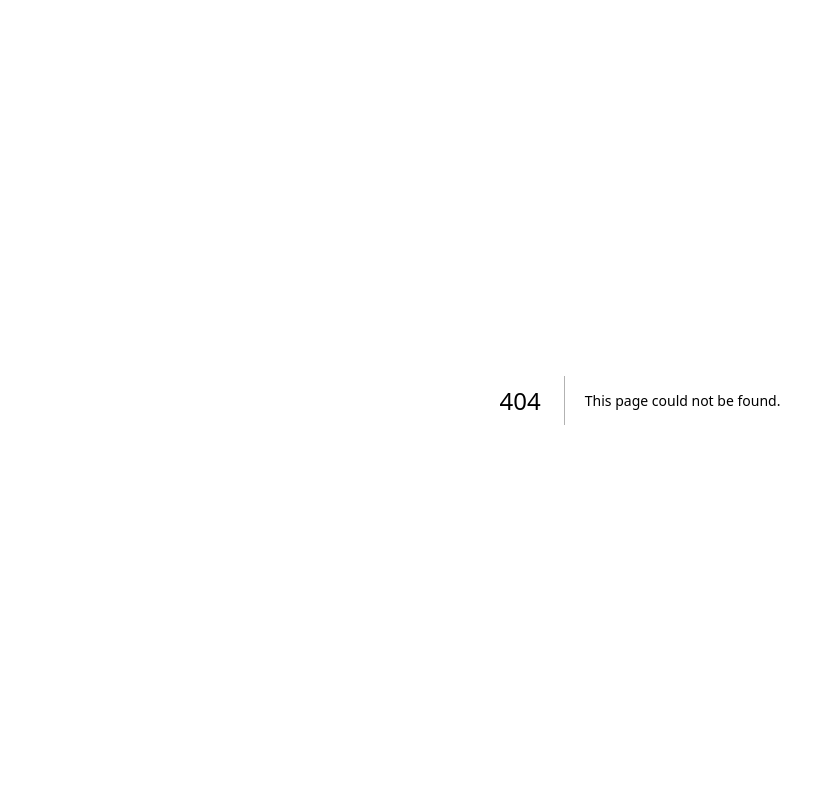
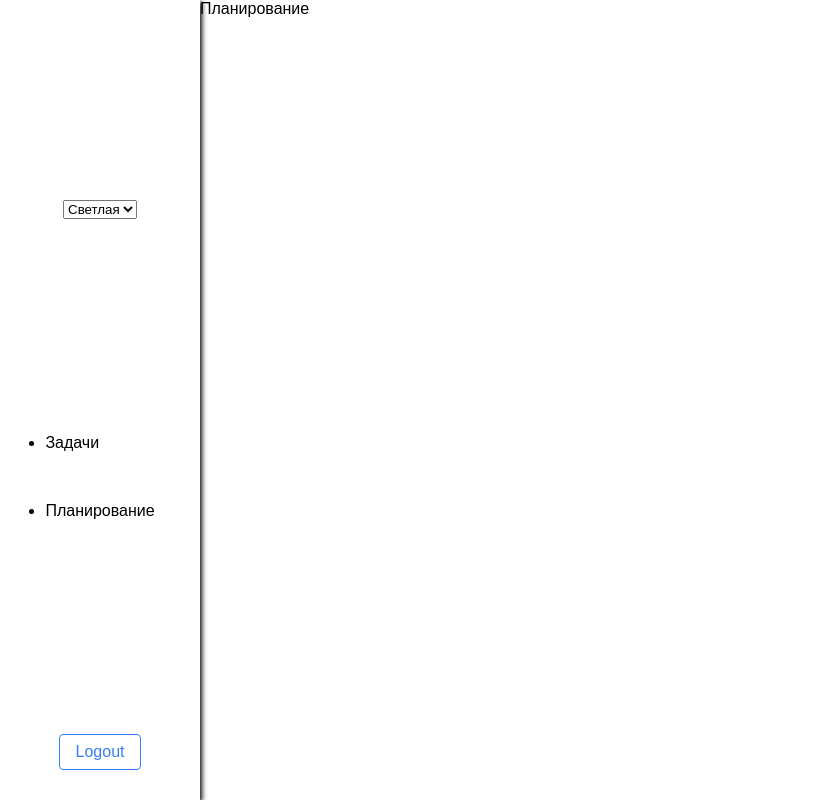
Before and after one commit to CrusaderDen/TaskTonic, a Next.js app: page /planning in a window 1280 px wide. Before the commit this address had no page. Shown: the whole page, without its empty margins (0-814 px from the left). Built offline with nearby package versions, Linux system fonts and the light colour scheme.

Commit message:
feat: - add sidebar

```diff
--- /dev/null
+++ b/src/layouts/sidebar-layout/sidebar-layout.module.scss
@@ -0,0 +1,27 @@
+.main {
+  display: flex;
+  height: 100dvh;
+}
+
+.navbar {
+  overflow: hidden;
+  display: flex;
+  flex: 0 0 200px;
+  flex-direction: column;
+  align-items: center;
+  justify-content: space-between;
+
+  padding-top: 200px;
+
+  box-shadow: 2px 2px 5px black;
+}
+
+.navList {
+  display: flex;
+  flex-direction: column;
+  gap: 50px;
+}
+
+.logout {
+  margin-bottom: 30px;
+}
--- /dev/null
+++ b/src/layouts/sidebar-layout/sidebar-layout.tsx
@@ -0,0 +1,60 @@
+import { PropsWithChildren, ReactElement, useEffect, useState } from 'react'
+
+import { Loader } from '@/components/loader/loader'
+import { useLogoutMutation } from '@/service/auth/auth-api'
+import { Button } from '@/shared/lib/ui/button/button'
+import Link from 'next/link'
+import { useRouter } from 'next/router'
+import { useTheme } from 'next-themes'
+
+import s from './sidebar-layout.module.scss'
+
+export const SidebarLayout = ({ children }: PropsWithChildren) => {
+  const router = useRouter()
+  const [getLogout, { isLoading: isLogoutLoading }] = useLogoutMutation()
+  const { setTheme, theme } = useTheme()
+  const [mounted, setMounted] = useState(false)
+
+  useEffect(() => {
+    setMounted(true)
+  }, [])
+
+  if (!mounted) {
+    return null
+  }
+
+  const handleLogout = async () => {
+    await getLogout()
+      .unwrap()
+      .then(() => void router.push('/login'))
+  }
+
+  return (
+    <>
+      {isLogoutLoading && <Loader />}
+      <div className={s.main}>
+        <nav className={s.navbar}>
+          <select className={s.themeSelector} onChange={e => setTheme(e.target.value)} value={theme}>
+            <option value={'light'}>Светлая</option>
+            <option value={'gray'}>Серая</option>
+            <option value={'dark'}>Темная</option>
+          </select>
+          <ul className={s.navList}>
+            <li>
+              <Link href={'/todolists'}>Задачи</Link>
+            </li>
+            <li>
+              <Link href={'/planning'}>Планирование</Link>
+            </li>
+          </ul>
+          <Button className={s.logout} onClick={handleLogout} variant={'outlined'}>
+            Logout
+          </Button>
+        </nav>
+        {children}
+      </div>
+    </>
+  )
+}
+
+export const getSidebarLayout = (page: ReactElement) => <SidebarLayout>{page}</SidebarLayout>
--- a/src/pages/_app.tsx
+++ b/src/pages/_app.tsx
@@ -1,9 +1,11 @@
 import type { AppProps } from 'next/app'
 
+import { ReactElement, ReactNode } from 'react'
 import { Provider } from 'react-redux'
 import { ToastContainer } from 'react-toastify'
 
 import { store } from '@/service/store'
+import { NextPage } from 'next'
 import { ThemeProvider } from 'next-themes'
 
 import '@/styles/_colors.scss'
@@ -11,15 +13,25 @@ import '@/styles/_typography.scss'
 import '@/styles/globals.css'
 import 'react-toastify/dist/ReactToastify.css'
 
-export default function App({ Component, pageProps }: AppProps) {
+export type NextPageWithLayout<P = {}, IP = P> = {
+  getLayout?: (page: ReactElement) => ReactNode
+} & NextPage<P, IP>
+
+type AppPropsWithLayout = {
+  Component: NextPageWithLayout
+} & AppProps
+
+export default function App({ Component, pageProps }: AppPropsWithLayout) {
+  const getLayout = Component.getLayout ?? (page => page)
+
   return (
     <>
       <Provider store={store}>
         <ThemeProvider themes={['light', 'dark', 'gray']}>
-          <Component {...pageProps} />
+          <ToastContainer />
+          {getLayout(<Component {...pageProps} />)}
         </ThemeProvider>
       </Provider>
-      <ToastContainer />
     </>
   )
 }
--- /dev/null
+++ b/src/pages/planning/index.tsx
@@ -0,0 +1,9 @@
+import { getSidebarLayout } from '@/layouts/sidebar-layout/sidebar-layout'
+
+function Planning() {
+  return <div>Планирование</div>
+}
+
+Planning.getLayout = getSidebarLayout
+
+export default Planning
--- a/src/pages/todolists/index.module.scss
+++ b/src/pages/todolists/index.module.scss
@@ -19,7 +19,7 @@
 
 .todolists {
   display: flex;
-  flex-wrap: wrap;
+  flex-flow: column wrap;
   gap: 15px;
   justify-content: center;
 
```
Also changed, not shown: src/pages/todolists/index.tsx (+9 -33 lines).
